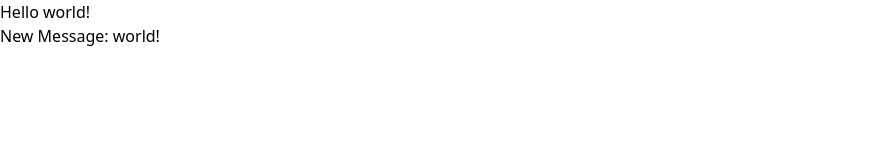
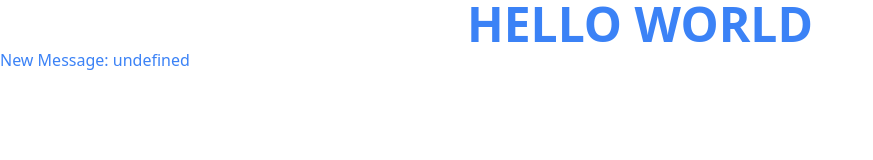
Before and after one commit to Isaac-Summers7/isaac-summers7.github.io, a plain HTML site: page index.html in a window 1280 px wide. Shown: the whole page, without its empty margins (0-873 px from the left). Drawn offline with nearby package versions, Linux system fonts and the light colour scheme.

Commit message:
Update index.html

```diff
--- a/index.html
+++ b/index.html
@@ -8,12 +8,12 @@
         <script src="https://unpkg.com/alpinejs" defer></script>
     </head>
 
-    <body x-data="{ message: 'world!' }">
+    <body x-data="{}">
         <div>
-            <p>Hello <span x-text="message"></span></p>
+            <p class="text-blue-500 text-5xl text-center font-bold">HELLO WORLD</p>
         </div>
 
-        <div>New Message: <input type="text" x-model="message"></div>
+        <div class="text-blue-500">New Message: <input type="text" x-model="message"></div>
 
         <img>
 
```
